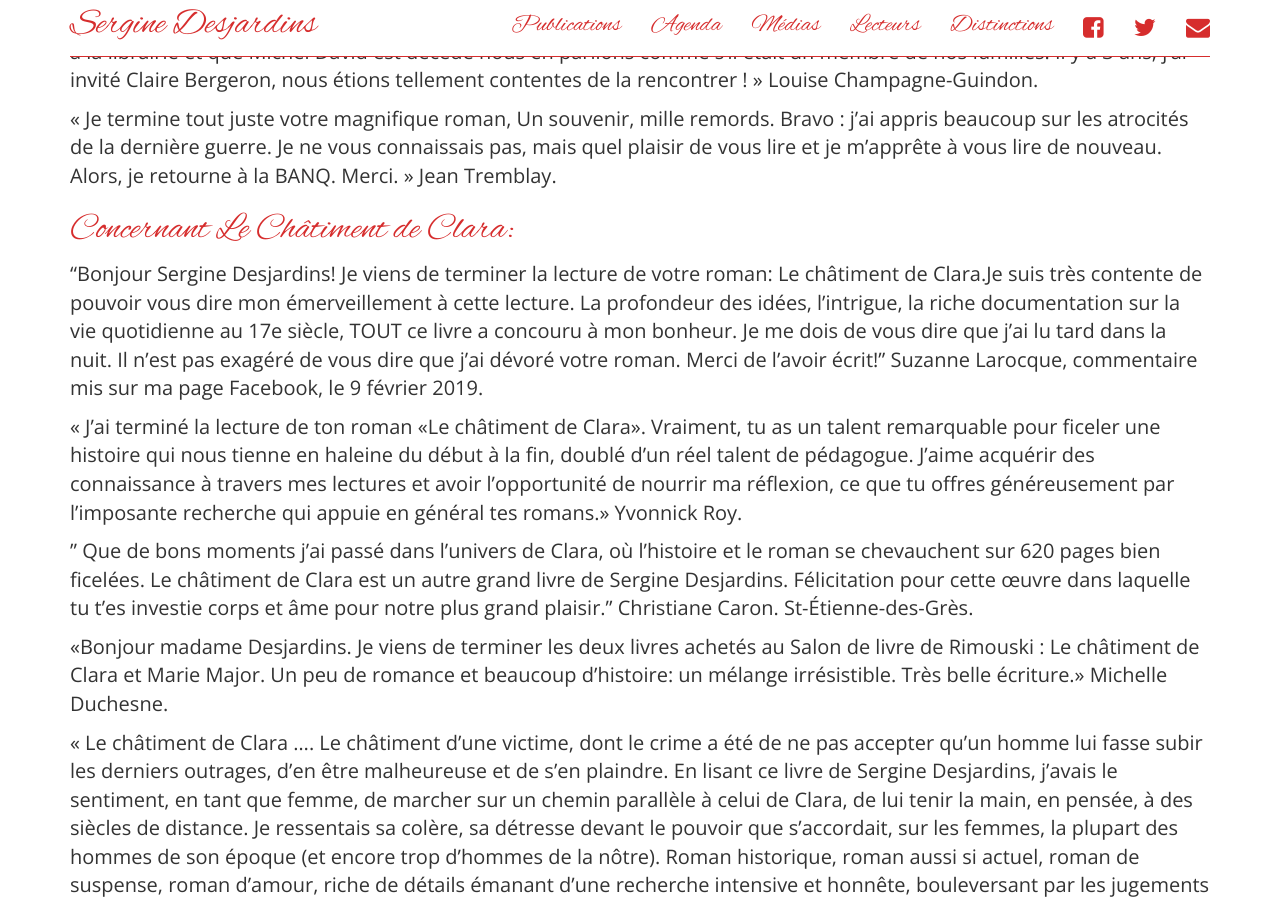
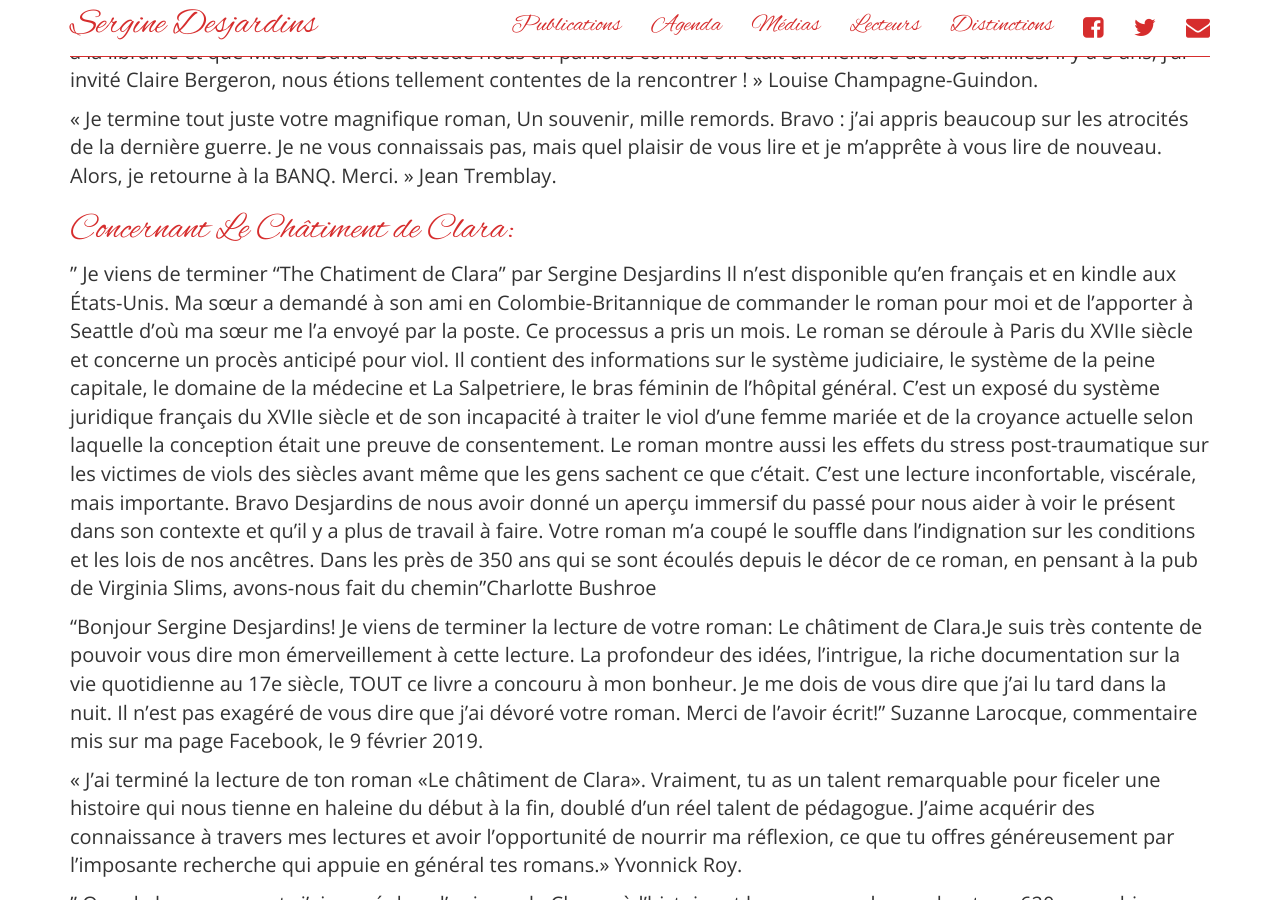
Before and after one commit to serginedesjardins/serginedesjardins.github.io, a Jekyll site: the page built from lecteurs.md, in a window 1280 px wide and 900 px high, scrolled down 11463 px. Built offline with Jekyll 4.4.1, drawn with Linux system fonts in a browser that asks for light colours; nearby versions of some CDN libraries.

Commit message:
Charlotte Bushroe
Le châtiment de Clara

```diff
--- a/lecteurs.md
+++ b/lecteurs.md
@@ -222,6 +222,12 @@ J’ai travaillé à Ottawa dans une librairie durant 25 ans et l’on me demand
 
 
 # Concernant Le Châtiment de Clara:
+
+" Je viens de terminer "The Chatiment de Clara" par Sergine Desjardins Il n'est disponible qu'en français et en kindle aux États-Unis. Ma sœur a demandé à son ami en Colombie-Britannique de commander le roman pour moi et de l'apporter à Seattle d'où ma sœur me l'a envoyé par la poste. Ce processus a pris un mois.
+Le roman se déroule à Paris du XVIIe siècle et concerne un procès anticipé pour viol. Il contient des informations sur le système judiciaire, le système de la peine capitale, le domaine de la médecine et La Salpetriere, le bras féminin de l'hôpital général.
+C'est un exposé du système juridique français du XVIIe siècle et de son incapacité à traiter le viol d'une femme mariée et de la croyance actuelle selon laquelle la conception était une preuve de consentement. Le roman montre aussi les effets du stress post-traumatique sur les victimes de viols des siècles avant même que les gens sachent ce que c'était. C'est une lecture inconfortable, viscérale, mais importante.
+Bravo Desjardins de nous avoir donné un aperçu immersif du passé pour nous aider à voir le présent dans son contexte et qu'il y a plus de travail à faire. Votre roman m'a coupé le souffle dans l'indignation sur les conditions et les lois de nos ancêtres.
+Dans les près de 350 ans qui se sont écoulés depuis le décor de ce roman, en pensant à la pub de Virginia Slims, avons-nous fait du chemin"Charlotte Bushroe
 
 "Bonjour Sergine Desjardins! Je viens de terminer la lecture de votre roman: Le châtiment de Clara.Je suis très contente de pouvoir vous dire mon émerveillement à cette lecture. La profondeur des idées, l'intrigue, la riche documentation sur la vie quotidienne au 17e siècle, TOUT ce livre a concouru à mon bonheur. Je me dois de vous dire que j'ai lu tard dans la nuit. Il n'est pas exagéré de vous dire que j'ai dévoré votre roman. Merci de l'avoir écrit!" Suzanne Larocque, commentaire mis sur ma page Facebook, le 9 février 2019.
 
```
